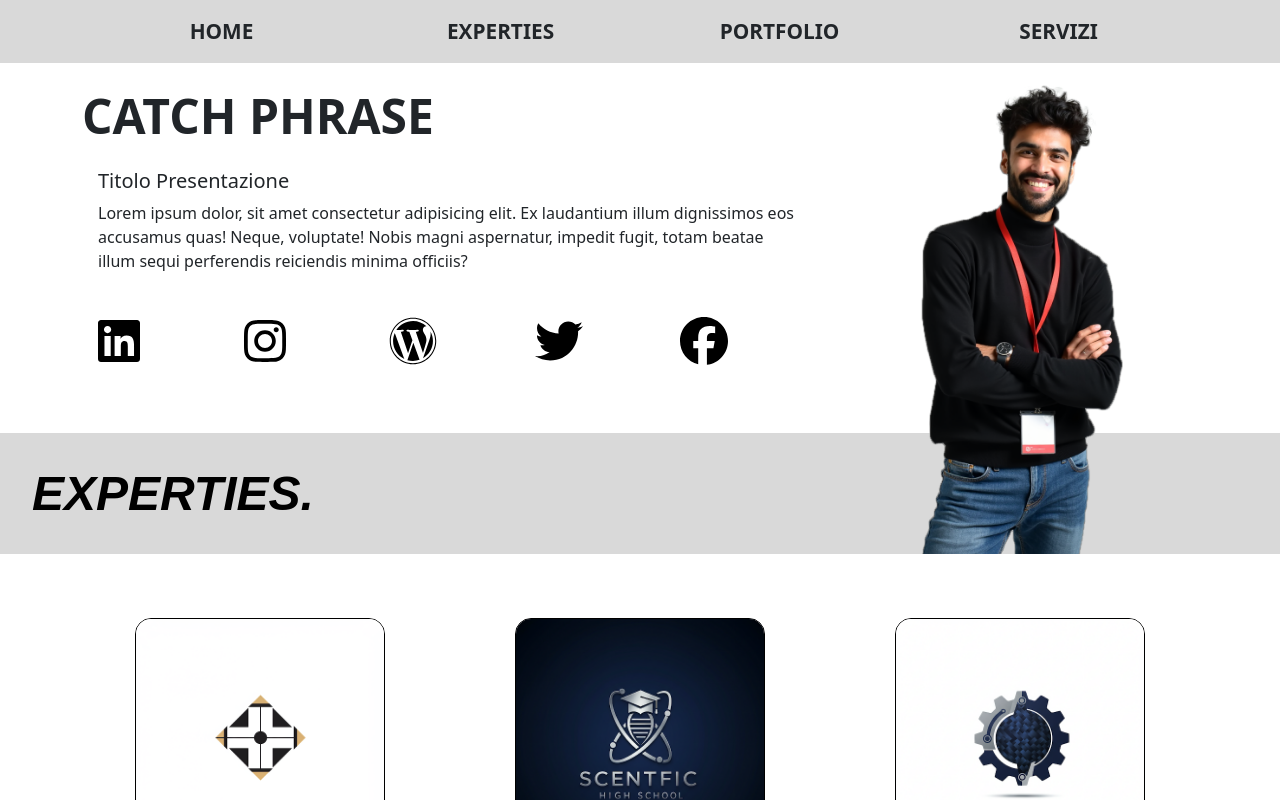
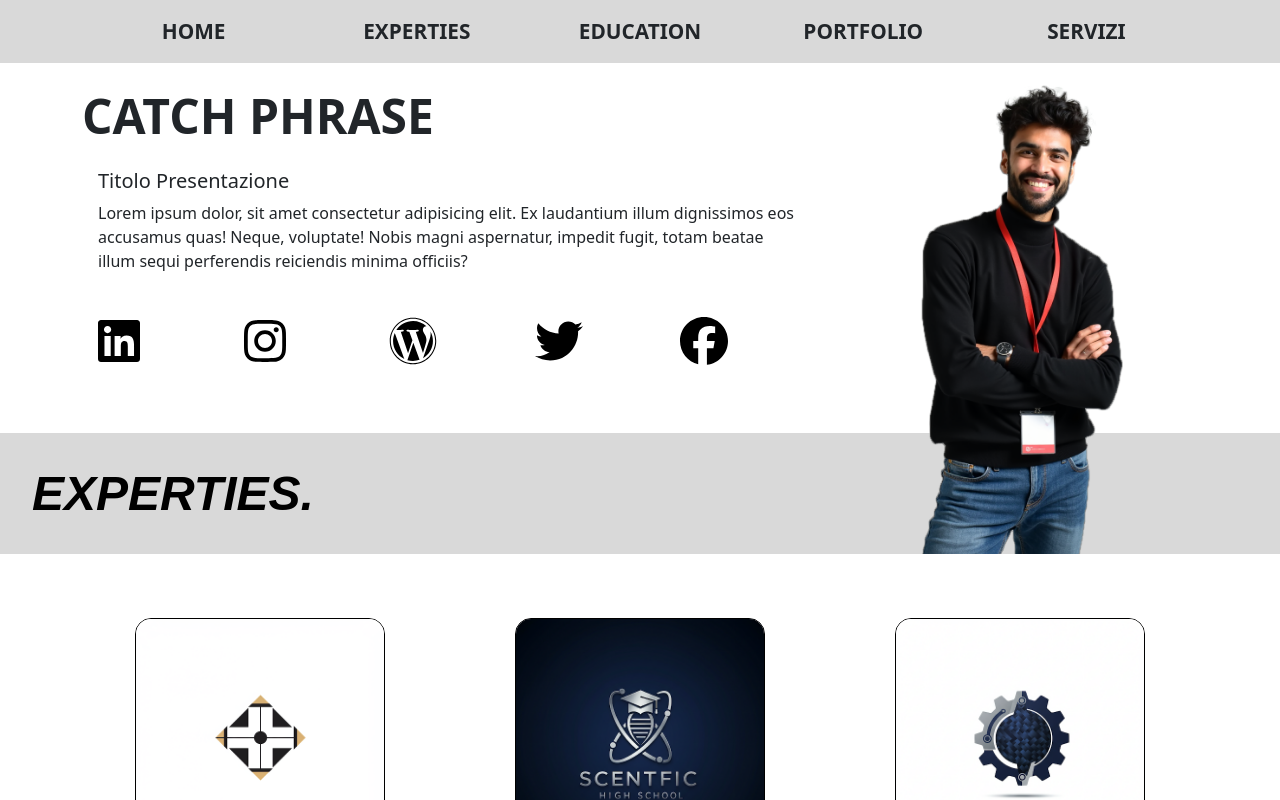
Before and after one commit to Giunta-Giovanni/portfolio, a React (Vite) app: page / in a window 1280 px wide. Shown: the top 800 px of the page. Built offline with nearby package versions, Linux system fonts and the light colour scheme.

Commit message:
[feat] add ecucation links

```diff
--- a/src/App.jsx
+++ b/src/App.jsx
@@ -6,6 +6,7 @@ export default function App() {
   const sections = {
     home: useRef(null),
     experties: useRef(null),
+    education: useRef(null),
     portfolio: useRef(null),
     service: useRef(null),
   };
@@ -13,8 +14,9 @@ export default function App() {
   const navLink = [
     { id: 1, link: 'HOME', ref: sections.home },
     { id: 2, link: 'EXPERTIES', ref: sections.experties },
-    { id: 3, link: 'PORTFOLIO', ref: sections.portfolio },
-    { id: 4, link: 'SERVIZI', ref: sections.service },
+    { id: 3, link: 'EDUCATION', ref: sections.education },
+    { id: 4, link: 'PORTFOLIO', ref: sections.portfolio },
+    { id: 5, link: 'SERVIZI', ref: sections.service },
   ];
 
   const scrollToSection = (elementRef) => {
```
